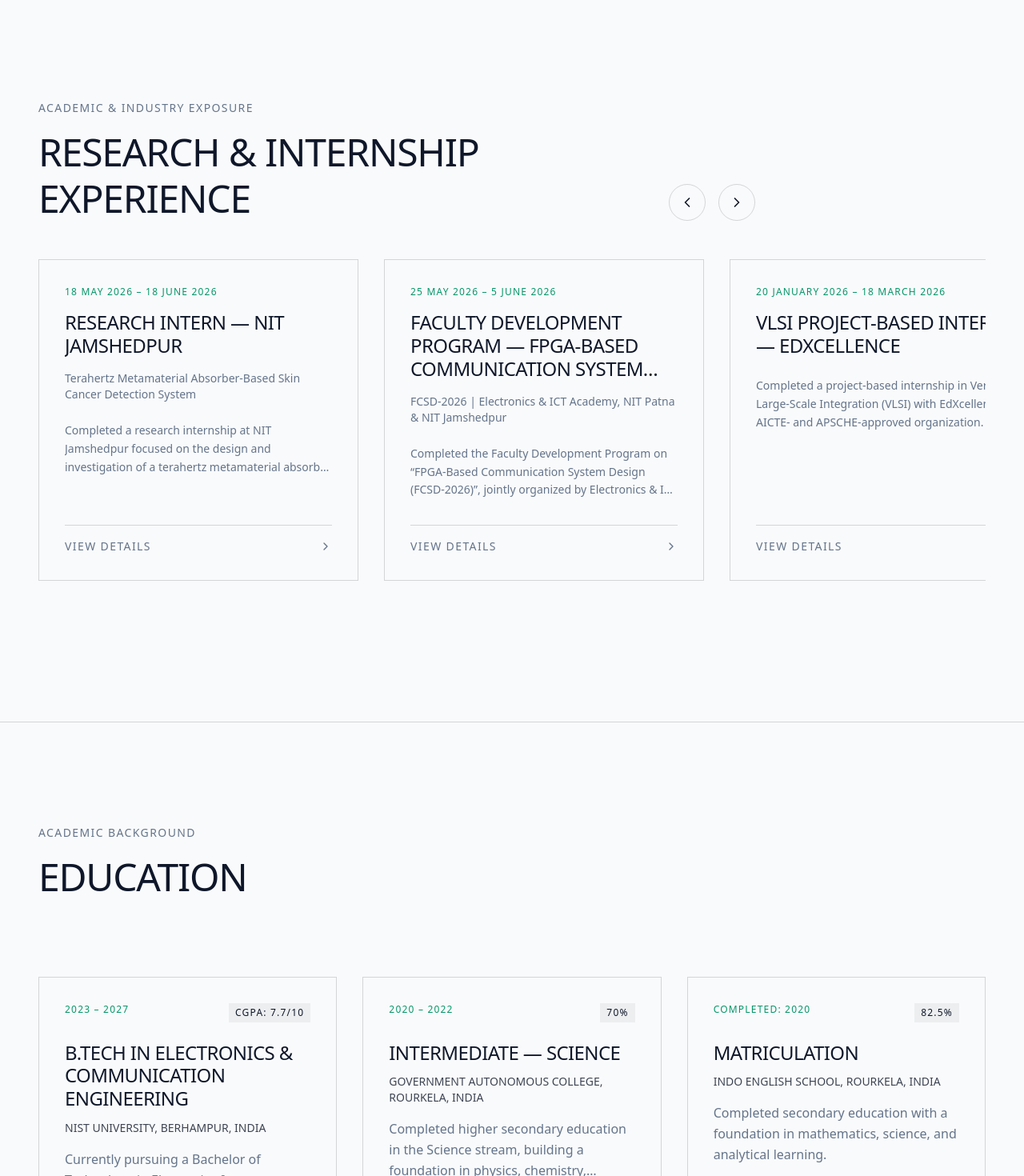
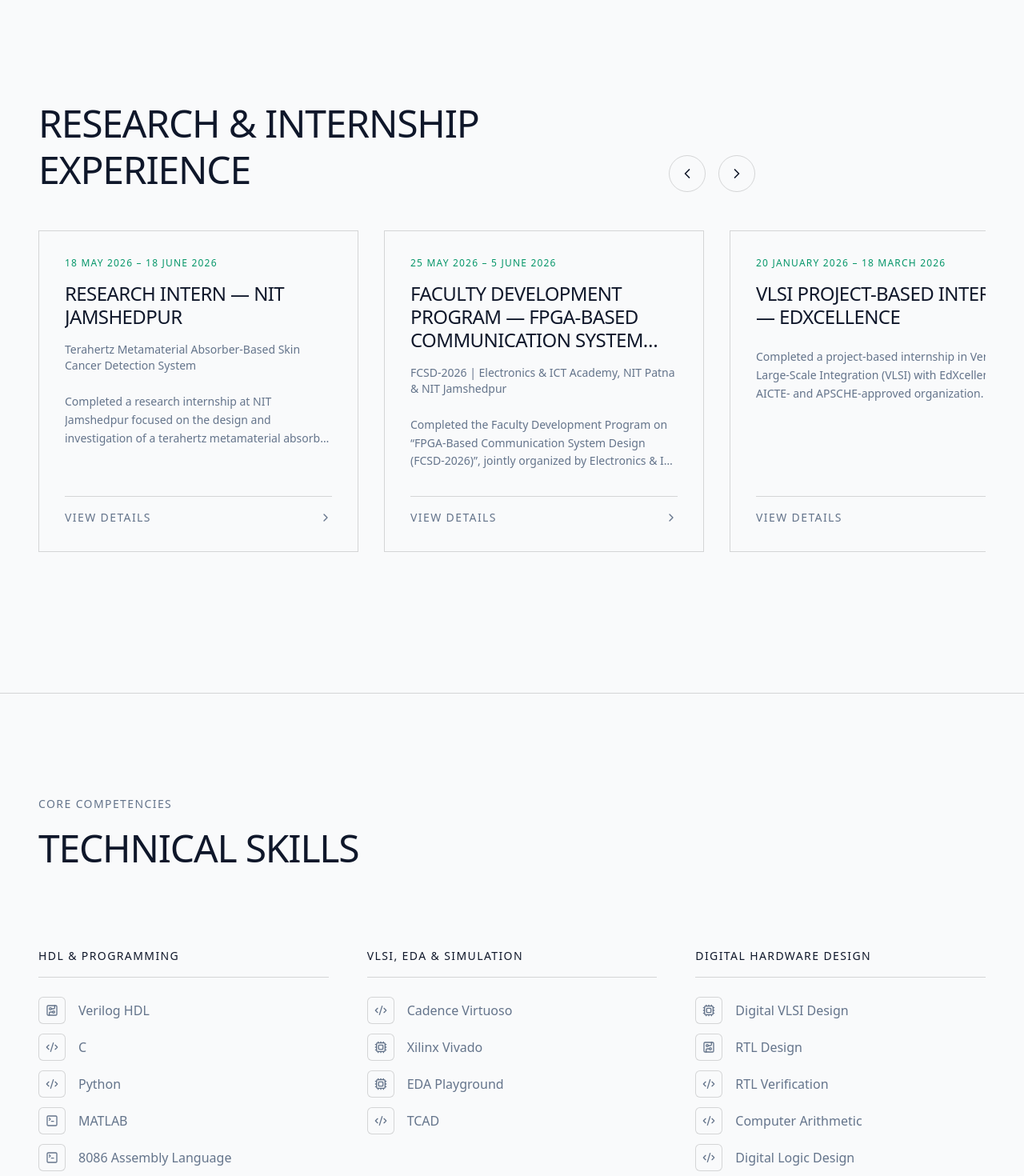
Before and after one commit to Rudra-learner/deba, a Next.js app: page / in a window 1280 px wide. Shown: the part 3940-5410 px from the top of the page at 80% size. Built offline with nearby package versions, Linux system fonts and the light colour scheme.

Commit message:
UI Tweaks: Swap Education/Skills, remove subtitle

```diff
--- a/src/app/page.tsx
+++ b/src/app/page.tsx
@@ -43,9 +43,9 @@ export default function Home() {
         <ResearchInterests />
         <Projects />
         <Experience />
+        <Skills />
+        <Courses />
         <Education />
-        <Courses />
-        <Skills />
         <Extracurricular />
         <Contact />
         <Footer />
--- a/src/components/ui/Education.tsx
+++ b/src/components/ui/Education.tsx
@@ -12,9 +12,6 @@ export function Education() {
   return (
     <section id="education" className="py-24 md:py-32 px-6 md:px-12 max-w-7xl mx-auto border-t border-[var(--color-border)]">
       <div className="mb-16 md:mb-24">
-        <h2 className="text-sm font-mono tracking-widest text-[var(--color-muted)] uppercase mb-4">
-          ACADEMIC BACKGROUND
-        </h2>
         <h3 className="text-3xl md:text-5xl font-medium tracking-tight uppercase leading-[1.2]">
           EDUCATION
         </h3>
--- a/src/components/ui/Experience.tsx
+++ b/src/components/ui/Experience.tsx
@@ -51,9 +51,6 @@ export function Experience() {
     <section id="experience" className="py-24 md:py-32 px-6 md:px-12 max-w-7xl mx-auto border-t border-[var(--color-border)] relative">
       <div className="mb-12 max-w-4xl flex items-end justify-between">
         <div>
-          <h2 className="text-sm font-mono tracking-widest text-[var(--color-muted)] uppercase mb-4">
-            ACADEMIC & INDUSTRY EXPOSURE
-          </h2>
           <h3 className="text-3xl md:text-5xl font-medium tracking-tight uppercase leading-[1.2]">
             RESEARCH & INTERNSHIP EXPERIENCE
           </h3>
```
